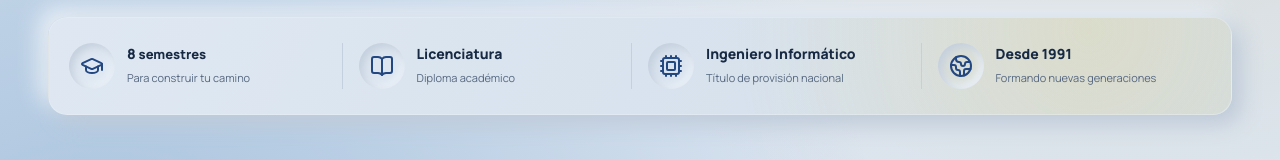
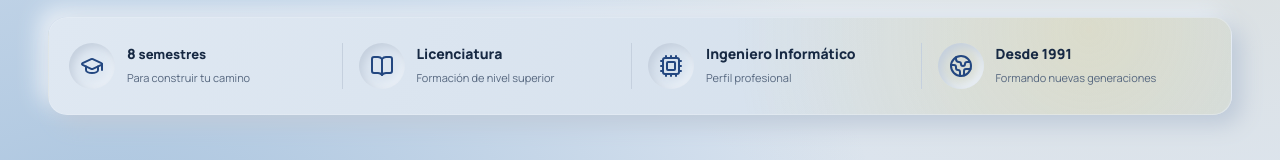
Before and after one commit to RobertoCopa/Plataforma_de_inscripcion, a Next.js app: page / in a window 1280 px wide. Shown: the part 736-896 px from the top of the page. Built offline with nearby package versions, Linux system fonts and the light colour scheme.

Commit message:
Mejora de expresiones y legibilidad en la interfaz

```diff
--- a/app/inscripcion/page.tsx
+++ b/app/inscripcion/page.tsx
@@ -61,7 +61,7 @@ export default function EnrollmentPage() {
             <div className="enrollment-help">
               ¿Necesitas ayuda con tu solicitud?
               <a href="mailto:informatica@uatf.edu.bo">informatica@uatf.edu.bo</a>
-              <a href="tel:+59126227312">+591 26227312</a>
+              <a href="tel:+59126227312">+591 2 6227312</a>
             </div>
           </aside>
           <EnrollmentForm />
--- a/app/page.tsx
+++ b/app/page.tsx
@@ -250,7 +250,7 @@ export default function Home() {
               </span>
               <p>
                 <strong>Licenciatura</strong>
-                <span>Diploma académico</span>
+                <span>Formación de nivel superior</span>
               </p>
             </div>
             <div>
@@ -259,7 +259,7 @@ export default function Home() {
               </span>
               <p>
                 <strong>Ingeniero Informático</strong>
-                <span>Título de provisión nacional</span>
+                <span>Perfil profesional</span>
               </p>
             </div>
             <div>
--- a/app/privacidad/page.tsx
+++ b/app/privacidad/page.tsx
@@ -48,7 +48,7 @@ export default function PrivacyPage() {
         <p>
           Comunícate
           con la carrera en <a href="mailto:informatica@uatf.edu.bo">informatica@uatf.edu.bo</a> o
-          al <a href="tel:+59126227312">+591 26227312</a>. La unidad académica deberá atender las solicitudes según sus procedimientos.
+          al <a href="tel:+59126227312">+591 2 6227312</a>. La unidad académica deberá atender las solicitudes según sus procedimientos.
         </p>
         <h2>Alcance de la solicitud</h2>
         <p>
--- a/components/faq.tsx
+++ b/components/faq.tsx
@@ -12,15 +12,15 @@ const questions = [
   ],
   [
     "¿Qué pasa después de enviar mi solicitud?",
-    "Recibirás en esta página un código QR para unirte al grupo de WhatsApp. Permanece en el grupo y espera los siguientes pasos, documentos y requisitos. El envío del formulario no sustituye los procedimientos oficiales de admisión o matrícula.",
+    "Recibirás en esta página un código QR para ingresar al grupo de WhatsApp. Permanece en el grupo y espera los siguientes pasos y requisitos. El envío del formulario no sustituye los procedimientos oficiales de admisión o matrícula.",
   ],
   [
     "¿Cuáles son las modalidades de titulación?",
-    "Las modalidades proporcionadas por la carrera son: tesis de licenciatura, vía diplomado, proyecto de grado, por excelencia y trabajo dirigido. Consulta las condiciones y la normativa vigente.",
+    "Las modalidades proporcionadas por la carrera son: tesis, proyecto de grado, vía diplomado, por excelencia y trabajo dirigido. Consulta las condiciones y la normativa vigente.",
   ],
   [
     "¿Dónde puedo recibir orientación?",
-    "Puedes escribir a informatica@uatf.edu.bo, llamar al +591 26227312 o visitar la carrera en la Av. del Maestro s/n, edificio central, Potosí.",
+    "Puedes escribir a informatica@uatf.edu.bo, llamar al +591 2 6227312 o visitar la carrera en la Av. del Maestro s/n, edificio central, Potosí.",
   ],
 ];
 export function FAQ() {
--- a/components/footer.tsx
+++ b/components/footer.tsx
@@ -30,7 +30,7 @@ export function Footer() {
             </a>
             <a href="tel:+59126227312">
               <Phone size={17} />
-              +591 26227312
+              +591 2 6227312
             </a>
             <span>
               <MapPin size={17} />
```
